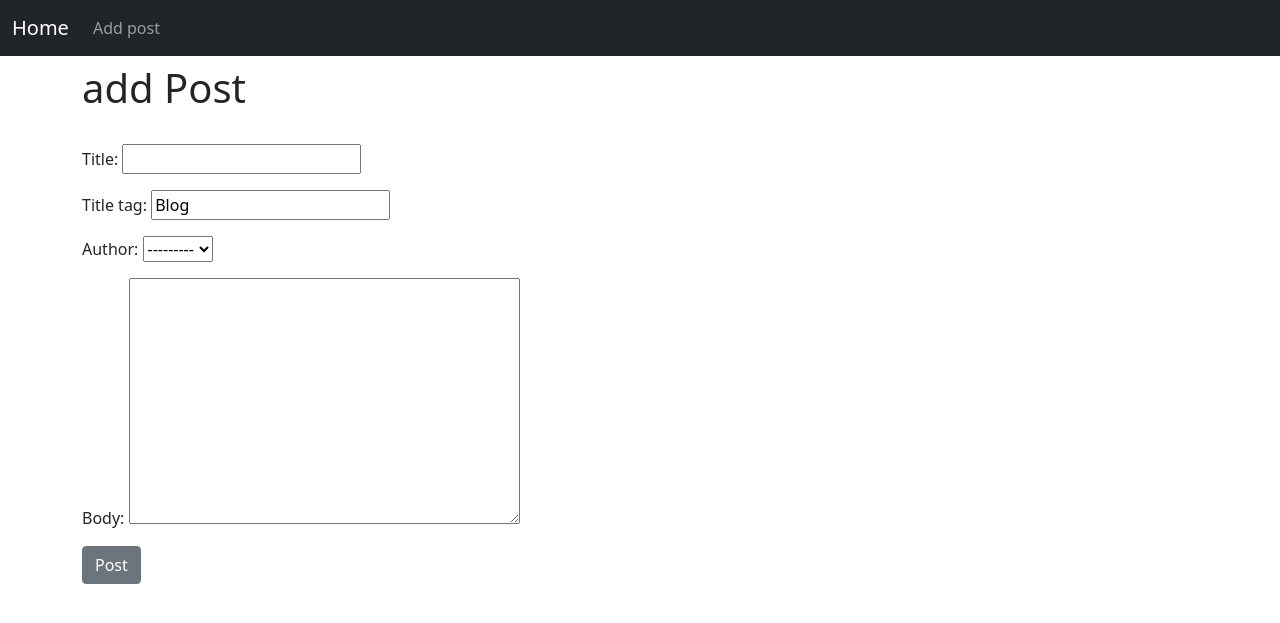
After one commit to bny1485/django-blog, a Django app: page /add_post/ in a window 1280 px wide. The commit adds this page. Shown: the top 623 px of the page. Run offline with Django 3.2, Linux system fonts and the light colour scheme; data comes from the database, SQL or seed files in the repository; both versions use the stored data as it was after the commit.

Commit message:
form create a post

```diff
--- a/ablog/theblog/models.py
+++ b/ablog/theblog/models.py
@@ -1,5 +1,6 @@
 from django.db import models
 from django.contrib.auth.models import User
+from django.urls import reverse
 
 
 class Post(models.Model):
@@ -10,3 +11,7 @@ class Post(models.Model):
 
     def __str__(self):
         return self.title + ' | ' + str(self.author)
+
+    def get_absolute_url(self):
+        # return reverse('article-detail', args=(str(self.id)))
+        return reverse('home')
--- /dev/null
+++ b/ablog/theblog/templates/add_post.html
@@ -0,0 +1,15 @@
+{% extends 'base.html' %}
+
+
+{% block title %}Create a New Blog Post{% endblock title %}
+
+{% block content %}
+<h1>add Post</h1>
+<br>
+<form action="" method="POST">
+    {% csrf_token %}
+    {{ form.as_p }}
+    <button class="btn btn-secondary">Post</button>
+</form>
+
+{% endblock content %}
--- a/ablog/theblog/templates/base.html
+++ b/ablog/theblog/templates/base.html
@@ -25,8 +25,9 @@
             <div class="collapse navbar-collapse" id="navbarSupportedContent">
                 <ul class="navbar-nav me-auto mb-2 mb-lg-0">
                     <li class="nav-item">
-                        <a class="nav-link" href="#">Link</a>
+                        <a class="nav-link" href="{% url 'add_post' %}">Add post</a>
                     </li>
+                </ul>
             </div>
         </div>
     </nav>
--- a/ablog/theblog/urls.py
+++ b/ablog/theblog/urls.py
@@ -1,9 +1,10 @@
 from django.urls import path, include
 # from . import views
-from .views import HomeView, ArticleDetailView
+from .views import HomeView, ArticleDetailView, AddPostView
 
 urlpatterns = [
     # path('', views.home, name='home'),
     path('', HomeView.as_view(), name='home'),
     path('article/<int:pk>', ArticleDetailView.as_view(), name='article-detail'),
+    path('add_post/', AddPostView.as_view(), name='add_post'),
 ]
--- a/ablog/theblog/views.py
+++ b/ablog/theblog/views.py
@@ -1,5 +1,5 @@
 from django.shortcuts import render
-from django.views.generic import ListView, DetailView
+from django.views.generic import ListView, DetailView, CreateView
 from .models import Post
 
 
@@ -14,3 +14,9 @@ class HomeView(ListView):
 class ArticleDetailView(DetailView):
     model = Post
     template_name = 'article_details.html'
+
+
+class AddPostView(CreateView):
+    model = Post
+    template_name = 'add_post.html'
+    fields = '__all__'
```
Also changed, not shown: ablog/db.sqlite3.
